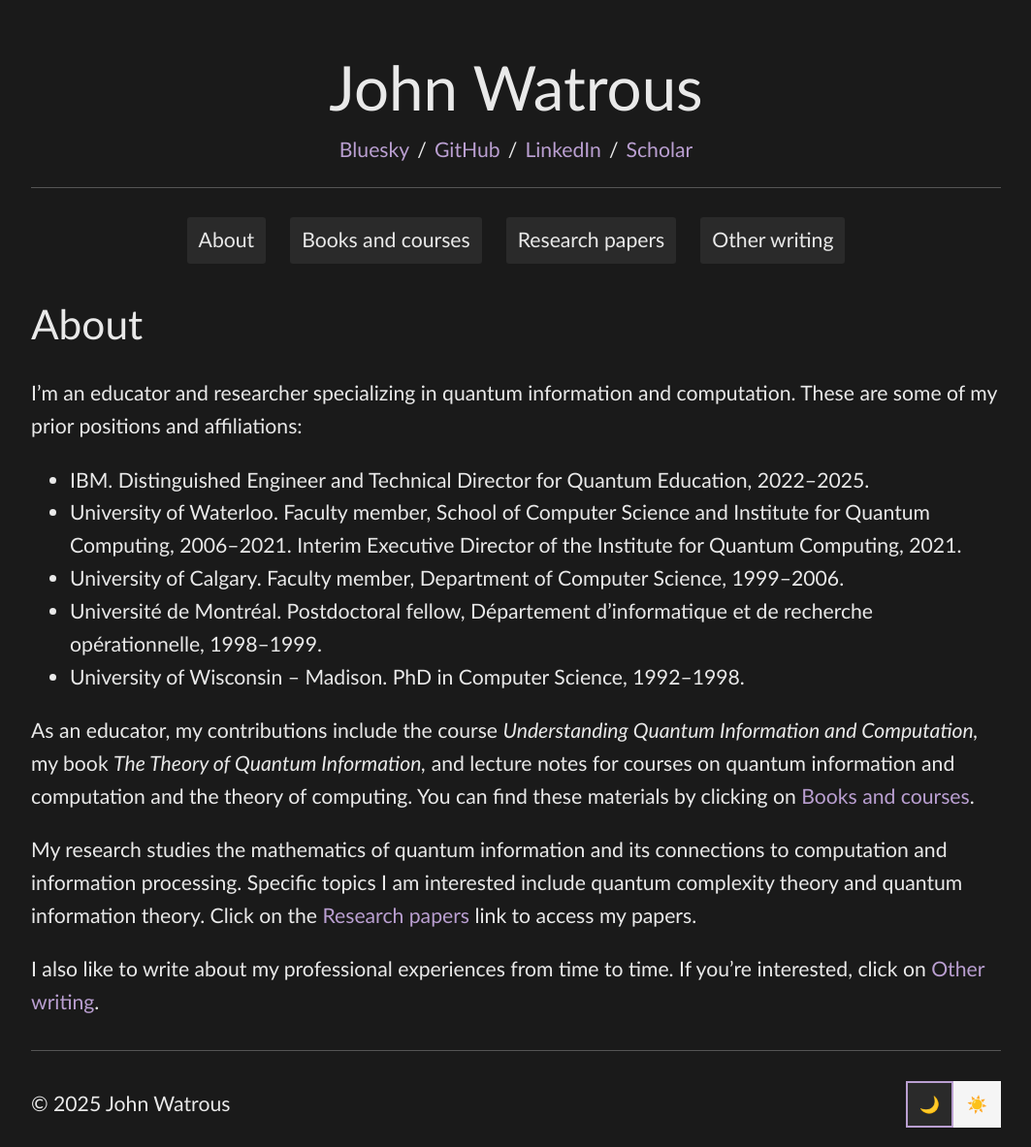
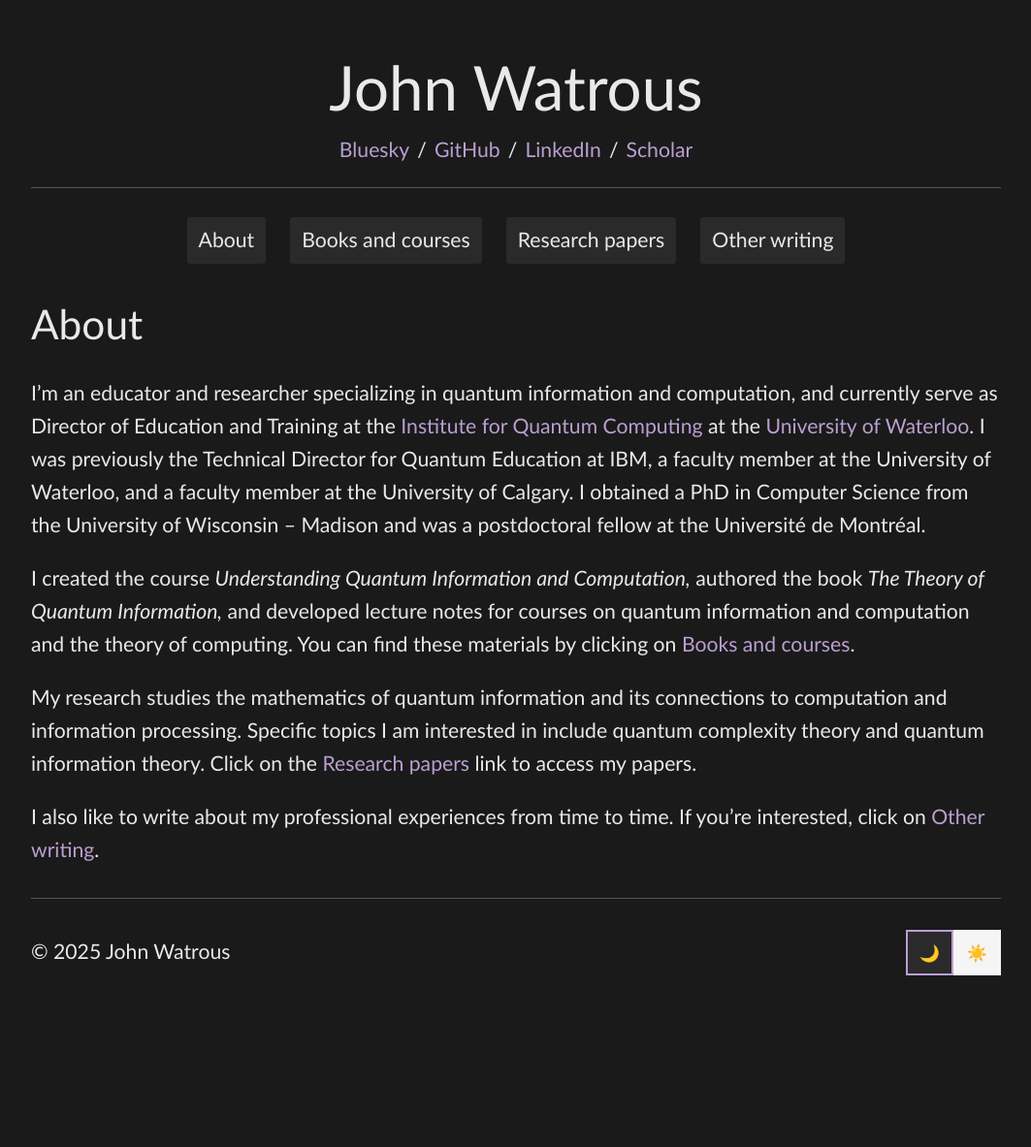
Before and after one commit to jhwatrous/jhwatrous.github.io, a Jekyll site: the page built from index.md, in a window 1280 px wide. Shown: the whole page at 97% size, without its empty margins (108-1171 px from the left). Built offline with Jekyll 4.4.1, drawn with Linux system fonts in a browser that asks for light colours; after the commit the page ends 1026 px from its top, so only the background shows below that.

Commit message:
Updated About page

```diff
--- a/index.md
+++ b/index.md
@@ -5,16 +5,10 @@ title: About
 
 # About
 
-I’m an educator and researcher specializing in quantum information and computation. These are some of my prior positions and affiliations:
+I’m an educator and researcher specializing in quantum information and computation, and currently serve as Director of Education and Training at the <a href="https://uwaterloo.ca/institute-for-quantum-computing/">Institute for Quantum Computing</a> at the <a href="https://uwaterloo.ca/">University of Waterloo</a>. I was previously the Technical Director for Quantum Education at IBM, a faculty member at the University of Waterloo, and a faculty member at the University of Calgary. I obtained a PhD in Computer Science from the University of Wisconsin – Madison and was a postdoctoral fellow at the Université de Montréal.
 
-- IBM. Distinguished Engineer and Technical Director for Quantum Education, 2022–2025.
-- University of Waterloo. Faculty member, School of Computer Science and Institute for Quantum Computing, 2006–2021. Interim Executive Director of the Institute for Quantum Computing, 2021.
-- University of Calgary. Faculty member, Department of Computer Science, 1999–2006.
-- Université de Montréal. Postdoctoral fellow, Département d'informatique et de recherche opérationnelle, 1998–1999.
-- University of Wisconsin – Madison. PhD in Computer Science, 1992–1998.
+I created the course *Understanding Quantum Information and Computation,* authored the book *The Theory of Quantum Information,* and developed lecture notes for courses on quantum information and computation and the theory of computing. You can find these materials by clicking on <a href="{{ '/books-and-courses.html' | relative_url }}">Books and courses</a>.
 
-As an educator, my contributions include the course *Understanding Quantum Information and Computation,* my book *The Theory of Quantum Information,* and lecture notes for courses on quantum information and computation and the theory of computing. You can find these materials by clicking on <a href="{{ '/books-and-courses.html' | relative_url }}">Books and courses</a>.
-
-My research studies the mathematics of quantum information and its connections to computation and information processing. Specific topics I am interested include quantum complexity theory and quantum information theory. Click on the <a href="{{ '/research-papers.html' | relative_url }}">Research papers</a> link to access my papers.
+My research studies the mathematics of quantum information and its connections to computation and information processing. Specific topics I am interested in include quantum complexity theory and quantum information theory. Click on the <a href="{{ '/research-papers.html' | relative_url }}">Research papers</a> link to access my papers.
 
 I also like to write about my professional experiences from time to time. If you're interested, click on <a href="{{ '/other-writing.html' | relative_url }}">Other writing</a>.
```
